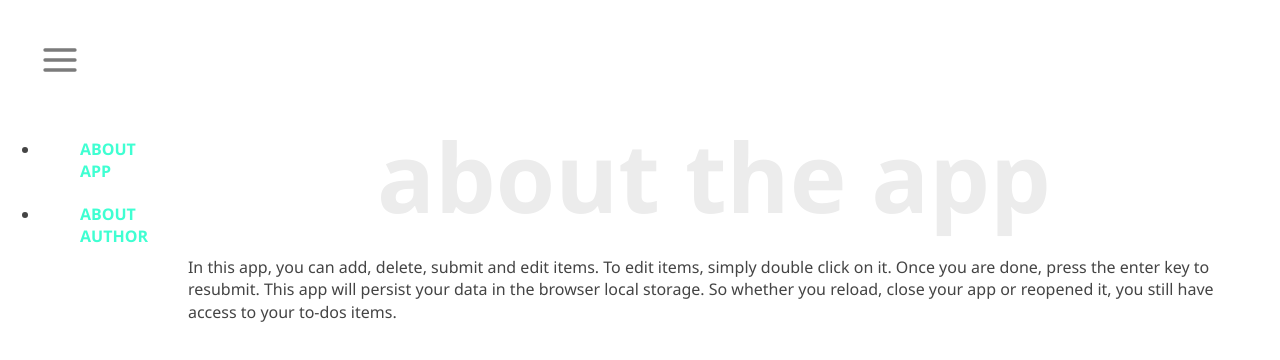
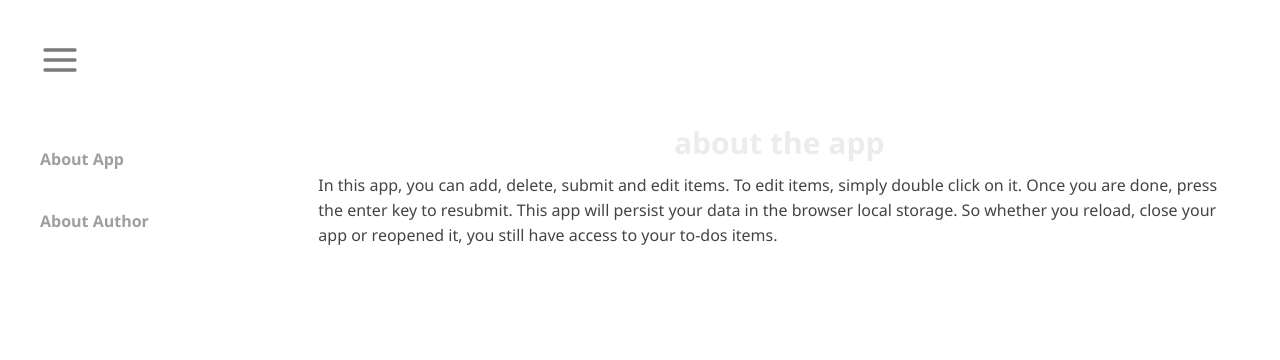
Before and after one commit to indigodavid/react-tutorial, a React (Create React App) app: page /about/about-app in a window 1280 px wide. Shown: the top 360 px of the page. Built offline with nearby package versions, Linux system fonts and the light colour scheme.

Commit message:
Apply styling to About elements and redeploy

```diff
--- a/src/pages/About.js
+++ b/src/pages/About.js
@@ -2,13 +2,13 @@ import React from 'react';
 import {
   Route, Link, Routes,
 } from 'react-router-dom';
-import SinglePage from '../components/SinglePage';
+import SinglePage from './SinglePage';
 
 const About = () => {
   const currentPath = '/about';
   return (
     <div className="about__content">
-      <ul>
+      <ul className="about__list">
         <li>
           <Link to={`${currentPath}/about-app`}>About App</Link>
         </li>
--- a/src/components/SinglePage.js
+++ b/src/pages/SinglePage.js
@@ -21,7 +21,7 @@ const SinglePage = () => {
   const { title, description } = aboutContent;
 
   return (
-    <div>
+    <div className="main__content">
       <h1>{title}</h1>
       <p>{description}</p>
     </div>
```
